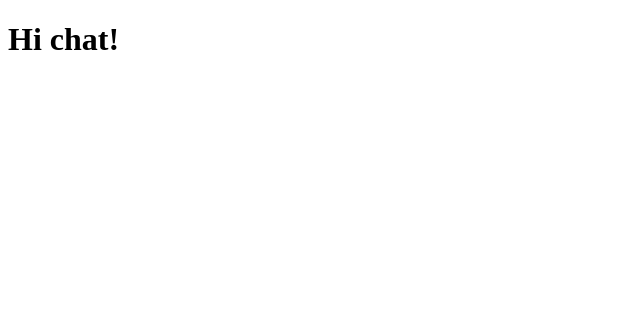
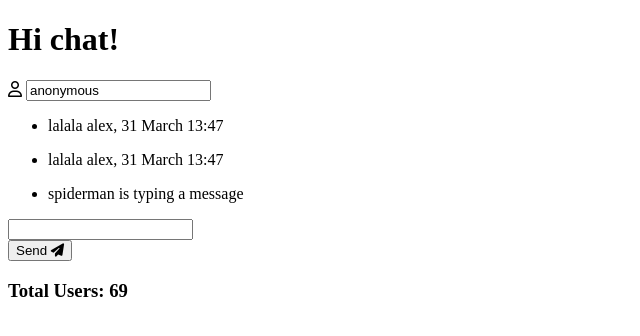
Before and after one commit to DanielDinchew/Web-Group-Chat, a website: page public/index.html in a window 1280 px wide. Shown: the whole page, without its empty margins (0-640 px from the left). Drawn offline with Linux system fonts and the light colour scheme.

Commit message:
html basic structure of the page

```diff
--- a/public/index.html
+++ b/public/index.html
@@ -3,9 +3,52 @@
 <head>
     <meta charset="UTF-8">
     <meta name="viewport" content="width=device-width, initial-scale=1.0">
+    <link rel="stylesheet" href="https://cdnjs.cloudflare.com/ajax/libs/font-awesome/6.5.1/css/all.min.css"
+        integrity="sha512-DTOQO9RWCH3ppGqcWaEA1BIZOC6xxalwEsw9c2QQeAIftl+Vegovlnee1c9QX4TctnWMn13TZye+giMm8e2LwA=="
+        crossorigin="anonymous" referrerpolicy="no-referrer" />
     <title>Group Chat</title>
 </head>
 <body>
     <h1>Hi chat!</h1>
+    <div class="main">
+        <div class="name">
+            <span><i class="far fa-user"></i></span>
+            <input type="text" id="name-input" class="name-input" value="anonymous" maxlength="20">
+        </div>
+
+        <ul class="message-container" id="message-container">
+            <li class="message-left">
+                <p class="message">
+                    lalala
+                    <span>alex, 31 March 13:47</span>
+                </p>
+            </li>
+
+            <li class="message-right">
+                <p class="message">
+                    lalala
+                    <span>alex, 31 March 13:47</span>
+                </p>
+            </li>
+
+            <li class="message-feetback">
+                <p class="feetback" id="feetback">
+                    spiderman is typing a message
+                </p>
+            </li>
+
+        </ul>
+
+        <form class="message-form" id="message-form">
+            <input type="text" name="message" id="message-input" class="message-input">
+            <div class="divider"></div>
+            <button type="submit" class="send-button">
+                Send
+                <span><i class="fas fa-paper-plane"></i></span>
+            </button>
+        </form>
+
+        <h3 class="users-total" id="users-total">Total Users: 69</h3>
+    </div>
 </body>
 </html>
```
